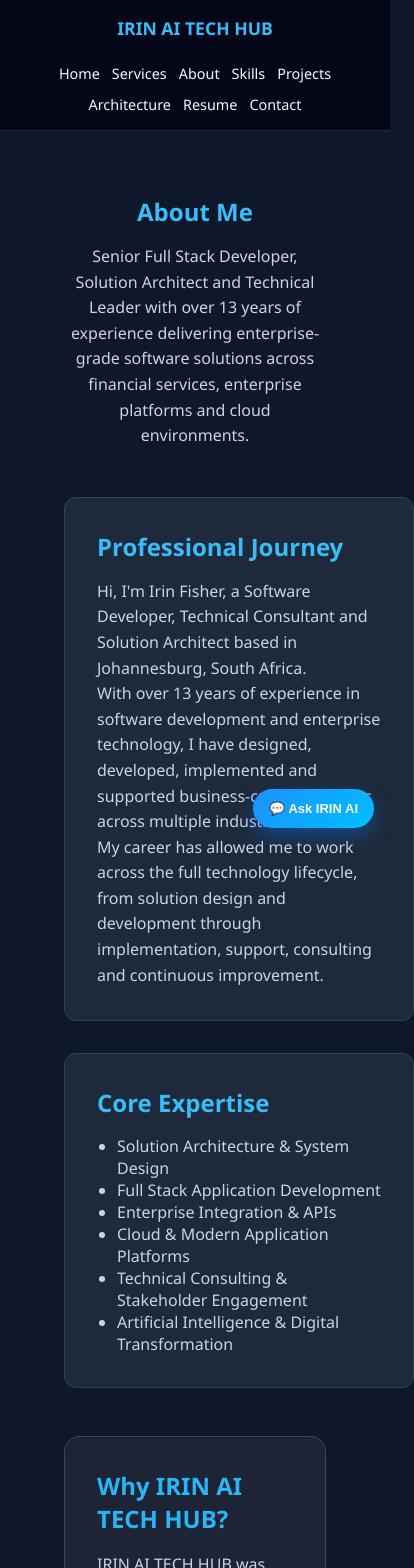
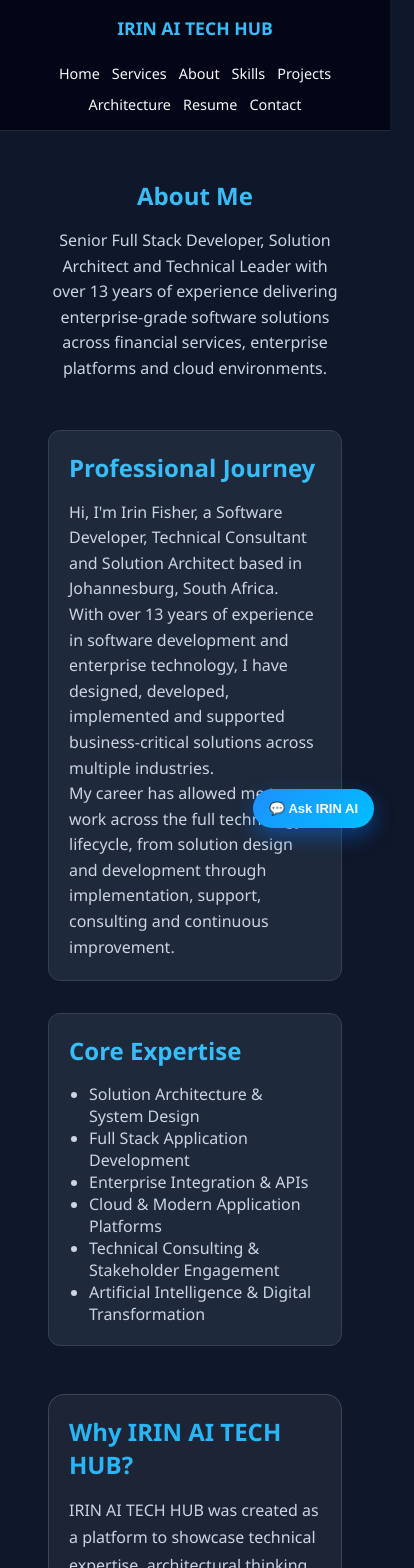
Before and after one commit to IrinFisher001/irin-ai-tech-hub, an Angular app: page /about in a window 390 px wide. Shown: the top 1568 px of the page, 414 px wide, since content can reach past the window. Built offline with nearby package versions, Linux system fonts and the light colour scheme.

Commit message:
Improve mobile responsiveness for About, Projects and Architecture pages

```diff
--- a/src/app/pages/about/about.scss
+++ b/src/app/pages/about/about.scss
@@ -111,3 +111,25 @@
   color: #cbd5e1;
   line-height: 1.7;
 }
+
+@media (max-width: 768px) {
+
+  .about-section {
+    padding: 1rem;
+  }
+
+  .about-grid {
+    grid-template-columns: 1fr;
+  }
+
+  .about-card,
+  .vision-card {
+    padding: 1.25rem;
+    overflow-wrap: break-word;
+  }
+
+  .highlights-grid {
+    grid-template-columns: 1fr;
+  }
+
+}
--- a/src/app/pages/architecture/architecture.scss
+++ b/src/app/pages/architecture/architecture.scss
@@ -35,3 +35,22 @@
 
   margin-bottom: 1rem;
 }
+
+@media (max-width: 768px) {
+
+  .architecture-grid {
+    grid-template-columns: 1fr;
+  }
+
+  .architecture-card {
+    width: 100%;
+    box-sizing: border-box;
+  }
+
+  .architecture-card pre {
+    overflow-x: auto;
+    white-space: pre-wrap;
+    word-break: break-word;
+  }
+
+}
--- a/src/app/pages/projects/projects.scss
+++ b/src/app/pages/projects/projects.scss
@@ -120,3 +120,24 @@
 .impact-card p {
   color: #cbd5e1;
 }
+
+@media (max-width: 768px) {
+
+  .projects-section {
+    padding: 1rem;
+  }
+
+  .projects-grid {
+    grid-template-columns: 1fr;
+  }
+
+  .project-card {
+    width: 100%;
+    box-sizing: border-box;
+  }
+
+  .impact-grid {
+    grid-template-columns: 1fr;
+  }
+
+}
```
